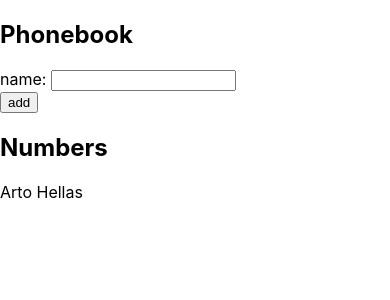
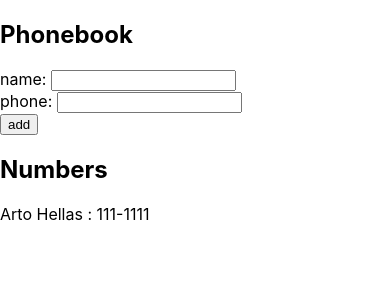
Before and after one commit to therrance/fullstackopen, a React (Create React App) app in the folder part2/phonebook/: page / in a window 390 px wide. Shown: the top 300 px of the page. Built offline with nearby package versions, Linux system fonts and the light colour scheme.

Commit message:
The Phonebook Step3

```diff
--- a/part2/phonebook/src/App.js
+++ b/part2/phonebook/src/App.js
@@ -1,8 +1,11 @@
 import React, { useState } from "react";
 
 const App = () => {
-  const [persons, setPersons] = useState([{ name: "Arto Hellas", id: 1 }]);
+  const [persons, setPersons] = useState([
+    { name: "Arto Hellas", phone: "111-1111", id: 1 }
+  ]);
   const [newName, setNewName] = useState("");
+  const [newPhone, setNewPhone] = useState("");
 
   const addPerson = event => {
     event.preventDefault();
@@ -13,10 +16,12 @@ const App = () => {
       setPersons(
         persons.concat({
           name: newName,
+          phone: newPhone,
           id: persons[persons.length - 1].id + 1
         })
       );
       setNewName("");
+      setNewPhone("");
     }
   };
 
@@ -30,6 +35,12 @@ const App = () => {
             onChange={event => setNewName(event.target.value)}
             value={newName}
           />
+          <br />
+          phone:{" "}
+          <input
+            onChange={event => setNewPhone(event.target.value)}
+            value={newPhone}
+          />
         </div>
         <div>
           <button type="submit">add</button>
@@ -37,7 +48,9 @@ const App = () => {
       </form>
       <h2>Numbers</h2>
       {persons.map(person => (
-        <p key={person.id}>{person.name}</p>
+        <p key={person.id}>
+          {person.name} : {person.phone}
+        </p>
       ))}
     </div>
   );
```
